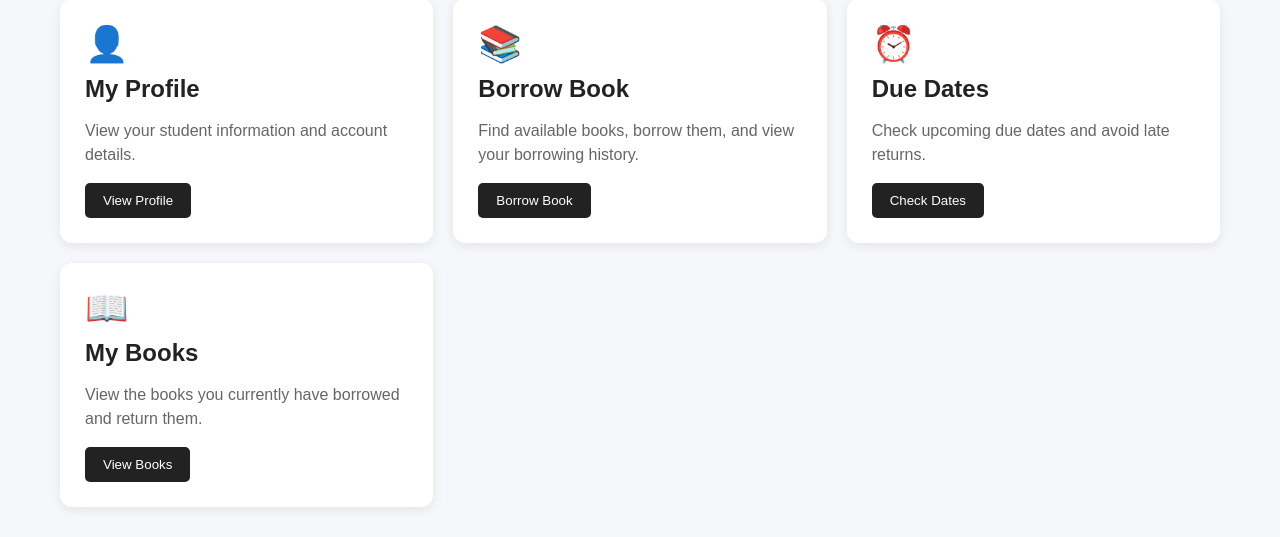
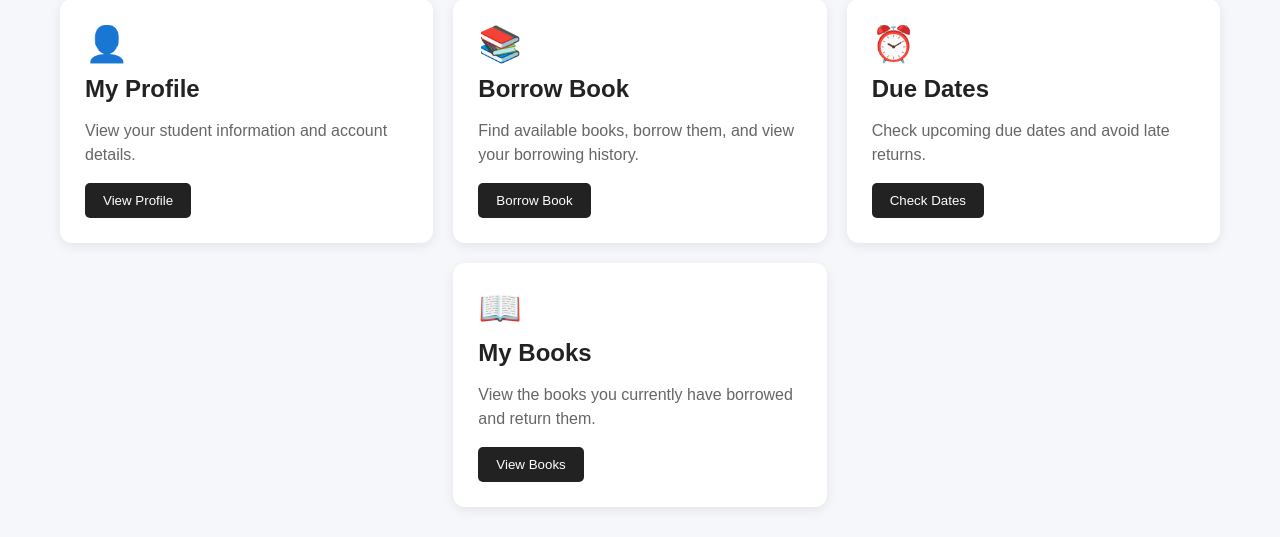
Before and after one commit to karthikeyamajeti07/AI-Library-Assistant, a Flask app: template templates/student_dashboard.html in a window 1280 px wide. Shown: the part 528-1065 px from the top of the page. Run offline with Flask 3, Linux system fonts and the light colour scheme; the template is opened without the code that fills it, so the values that code supplies are empty.

Commit message:
changesssss

```diff
--- a/templates/student_dashboard.html
+++ b/templates/student_dashboard.html
@@ -115,6 +115,10 @@
             cursor: pointer;
         }
 
+        .borrow-card, .my-books-card {
+            grid-column: 2;
+        }
+
         /* Search */
 
         .dashboard-section {
@@ -229,6 +233,10 @@
         @media (max-width: 800px) {
             .cards {
                 grid-template-columns: 1fr;
+            }
+
+            .borrow-card, .my-books-card {
+                grid-column: auto;
             }
 
             .navbar {
@@ -364,7 +372,7 @@
         </div>
 
 
-        <div class="card">
+        <div class="card borrow-card">
 
             <div class="card-icon">📚</div>
 
@@ -400,7 +408,7 @@
         </div>
 
 
-        <div class="card">
+        <div class="card my-books-card">
 
             <div class="card-icon">📖</div>
 
```
